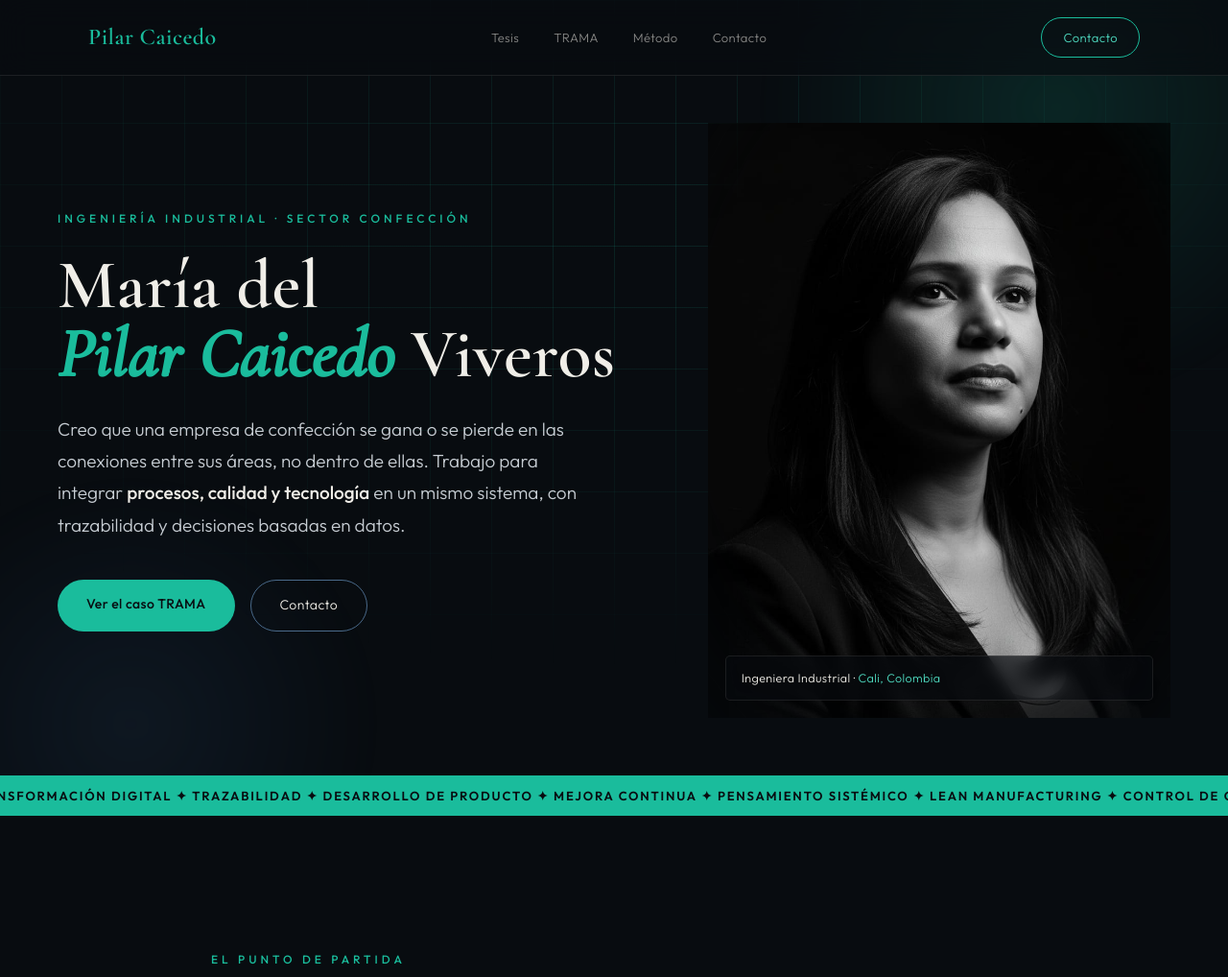
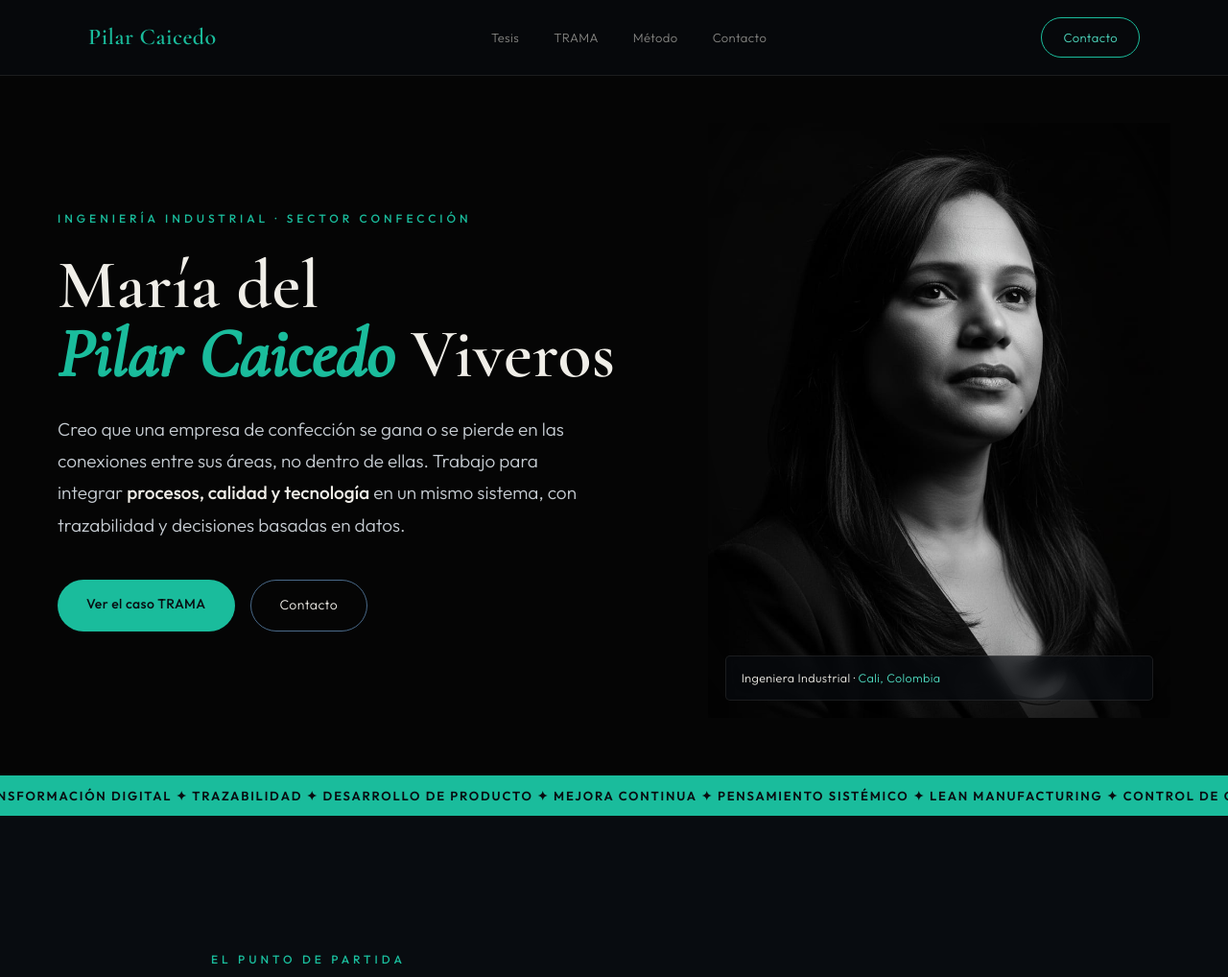
Before and after one commit to Modatomia/pilar-caicedo-landing, a website: page index.html in a window 1280 px wide. Shown: the top 1018 px of the page at 96% size. Drawn offline with nearby package versions, Linux system fonts and the light colour scheme.

Commit message:
Blend the hero portrait into a matched black header.
Remove the grid and ambient blobs and match the hero background to the photo so the portrait feels seamless.

Co-authored-by: Cursor <cursoragent@cursor.com>

```diff
--- a/styles.css
+++ b/styles.css
@@ -159,6 +159,7 @@ body.has-custom-cursor .cursor-dot { display: block; }
   position: relative;
   padding: 128px 32px 60px;
   overflow: hidden;
+  background: #050505;
 }
 .hero-bg {
   position: absolute;
@@ -168,30 +169,25 @@ body.has-custom-cursor .cursor-dot { display: block; }
   pointer-events: none;
 }
 .hero-grid-lines {
-  position: absolute;
-  inset: 0;
-  background-image:
-    linear-gradient(rgba(26, 188, 156, .14) 1px, transparent 1px),
-    linear-gradient(90deg, rgba(26, 188, 156, .14) 1px, transparent 1px);
-  background-size: 64px 64px;
-  mask-image: radial-gradient(ellipse 85% 75% at 50% 28%, black 0%, transparent 78%);
-  -webkit-mask-image: radial-gradient(ellipse 85% 75% at 50% 28%, black 0%, transparent 78%);
+  display: none;
 }
 .blob-a {
+  display: none;
   position: absolute;
   width: 620px; height: 620px;
   border-radius: 50%;
   top: -220px; right: -160px;
-  background: radial-gradient(circle, rgba(26, 188, 156, .15), transparent 70%);
+  background: radial-gradient(circle, rgba(26, 188, 156, .08), transparent 70%);
   filter: blur(14px);
   animation: driftA 22s ease-in-out infinite;
 }
 .blob-b {
+  display: none;
   position: absolute;
   width: 520px; height: 520px;
   border-radius: 50%;
   bottom: -220px; left: -140px;
-  background: radial-gradient(circle, rgba(79, 140, 219, .09), transparent 70%);
+  background: radial-gradient(circle, rgba(79, 140, 219, .05), transparent 70%);
   filter: blur(14px);
   animation: driftB 26s ease-in-out infinite;
 }
@@ -255,8 +251,8 @@ body.has-custom-cursor .cursor-dot { display: block; }
   width: 100%;
   aspect-ratio: 7 / 9;
   position: relative;
-  mask-image: radial-gradient(ellipse 88% 92% at 50% 42%, black 58%, transparent 100%);
-  -webkit-mask-image: radial-gradient(ellipse 88% 92% at 50% 42%, black 58%, transparent 100%);
+  mask-image: radial-gradient(ellipse 92% 96% at 50% 42%, black 52%, transparent 100%);
+  -webkit-mask-image: radial-gradient(ellipse 92% 96% at 50% 42%, black 52%, transparent 100%);
   overflow: hidden;
 }
 .portrait-mask img {
```
